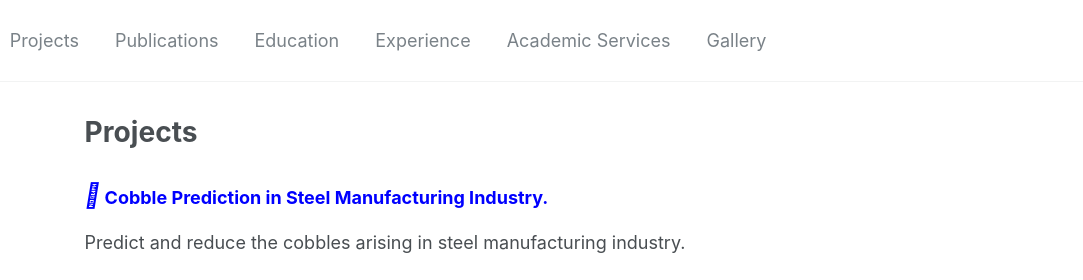
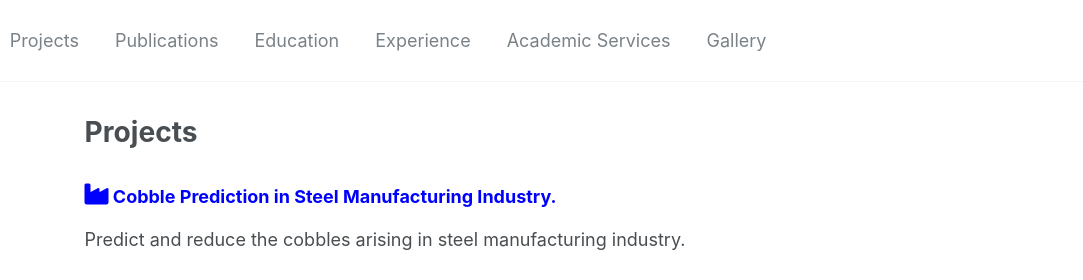
Before and after one commit to kaneezfizza-PhD/kaneezfizza-PhD.github.io, a plain HTML site: page projects.html in a window 1280 px wide. Shown: the top 280 px of the page, 197-1280 px from the left. Drawn offline with Linux system fonts and the light colour scheme.

Commit message:
initial commit

```diff
--- a/projects.html
+++ b/projects.html
@@ -145,7 +145,7 @@
                 <h1 class="page__title">Projects</h1>
 
                 <h3 id="swin-research-projects0">
-                    <span style=" color:rgb(0, 0, 255)"><i class="fa-solid fa-industry" style="font-size:24px"></i> Cobble Prediction in Steel Manufacturing Industry.</span>
+                    <span style=" color:rgb(0, 0, 255)"><i class="fas fa-industry" style="font-size:24px"></i> Cobble Prediction in Steel Manufacturing Industry.</span>
 
                 </h3>
 
```
